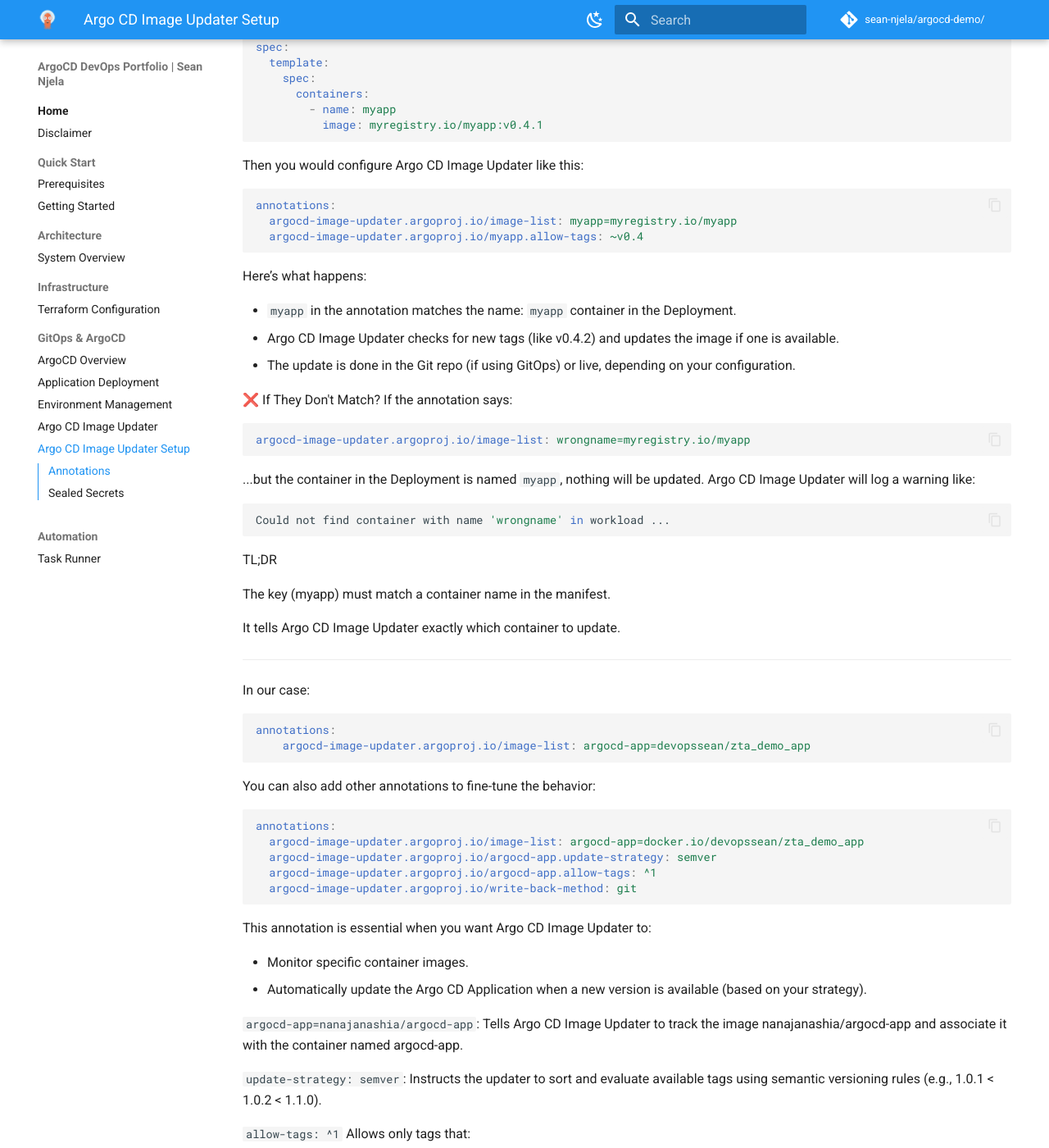
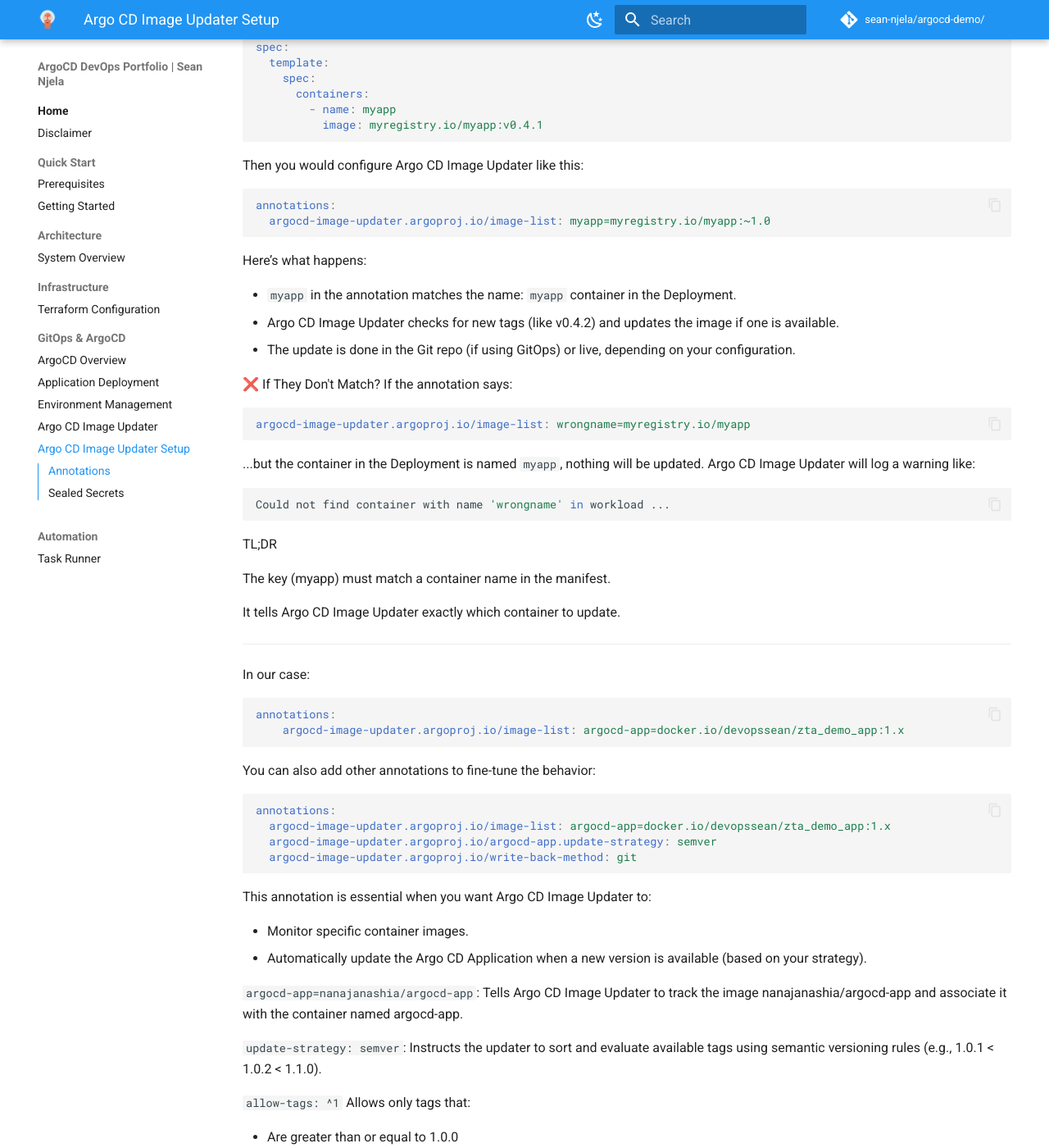
Before and after one commit to sean-njela/argocd-demo, an MkDocs documentation site: the page built from docs/argocd/image-updater-setup.md, in a window 1280 px wide and 1400 px high, scrolled down 1790 px. Shown: the whole window at 82% size. Built offline with MkDocs 1.6.1 and Material for MkDocs 9.7.7, drawn with Linux system fonts in a browser that asks for light colours; comment, search, counter and statistics services are not loaded; the version menu is left out; some of the changed text lies outside the part shown.

Commit message:
fix semver in argocd

````diff
--- a/docs/argocd/image-updater-setup.md
+++ b/docs/argocd/image-updater-setup.md
@@ -86,8 +86,7 @@ Then you would configure Argo CD Image Updater like this:
 
 ```yaml
 annotations:
-  argocd-image-updater.argoproj.io/image-list: myapp=myregistry.io/myapp
-  argocd-image-updater.argoproj.io/myapp.allow-tags: ~v0.4
+  argocd-image-updater.argoproj.io/image-list: myapp=myregistry.io/myapp:~1.0
 ```
 
 Here’s what happens:
@@ -121,15 +120,14 @@ In our case:
 
 ```yaml
 annotations:
-    argocd-image-updater.argoproj.io/image-list: argocd-app=devopssean/zta_demo_app
+    argocd-image-updater.argoproj.io/image-list: argocd-app=docker.io/devopssean/zta_demo_app:1.x
 ```
 You can also add other annotations to fine-tune the behavior:
 
 ```yaml
 annotations:
-  argocd-image-updater.argoproj.io/image-list: argocd-app=docker.io/devopssean/zta_demo_app
+  argocd-image-updater.argoproj.io/image-list: argocd-app=docker.io/devopssean/zta_demo_app:1.x
   argocd-image-updater.argoproj.io/argocd-app.update-strategy: semver
-  argocd-image-updater.argoproj.io/argocd-app.allow-tags: ^1
   argocd-image-updater.argoproj.io/write-back-method: git
 ```
 
@@ -186,9 +184,8 @@ These are required when you're not using inline Helm parameters:.
 Final Correct Version (when using a values file):
 ```yaml
 annotations:
-  argocd-image-updater.argoproj.io/image-list: argocd-app=docker.io/devopssean/zta_demo_app
+  argocd-image-updater.argoproj.io/image-list: argocd-app=docker.io/devopssean/zta_demo_app:1.x
   argocd-image-updater.argoproj.io/argocd-app.update-strategy: semver
-  argocd-image-updater.argoproj.io/argocd-app.allow-tags: ^1
   argocd-image-updater.argoproj.io/argocd-app.helm-image-tag-spec: image.tag
   argocd-image-updater.argoproj.io/argocd-app.helm-image-name-spec: image.repository
   argocd-image-updater.argoproj.io/write-back-method: git
````
Also changed, not shown: 1 other file.
